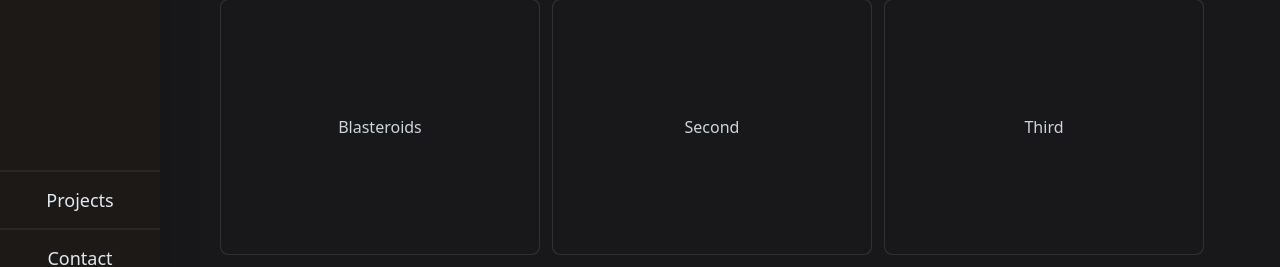
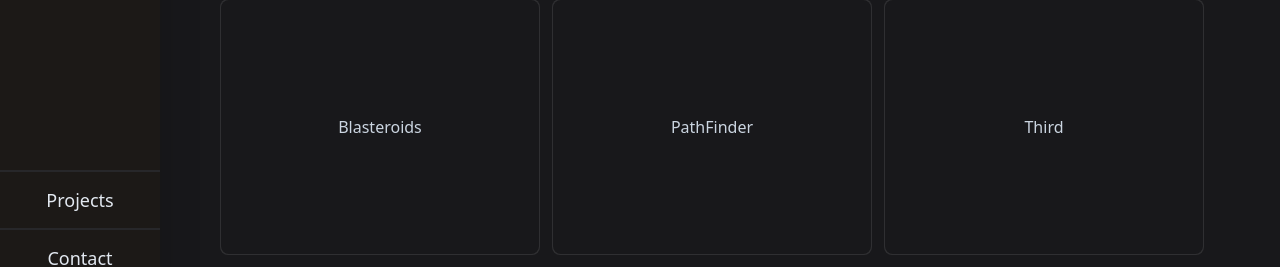
Before and after one commit to StathisKap/stathis-site, a SvelteKit app: page /projects in a window 1280 px wide. Shown: the part 141-408 px from the top of the page. Built offline with nearby package versions, Linux system fonts and the light colour scheme.

Commit message:
Added pathfinder folder

```diff
--- a/src/routes/projects/+page.svelte
+++ b/src/routes/projects/+page.svelte
@@ -2,7 +2,7 @@
 	import { fade } from 'svelte/transition';
 	import { hover } from './hover';
 
-	let projects = ['Blasteroids', 'Second', 'Third', 'Fourth', 'Fifth', 'Sixth'];
+	let projects = ['Blasteroids', 'PathFinder', 'Third', 'Fourth', 'Fifth', 'Sixth'];
 </script>
 
 <div in:fade={{ delay: 100 }}>
--- /dev/null
+++ b/src/routes/projects/pathfinder/+page.svelte
@@ -0,0 +1 @@
+<p class="block text-center text-6xl lg:text-6xl sm:text-5xl font-extrabold uppercase underline from-sky-500 to-yellow-300 text-transparent bg-clip-text bg-gradient-to-r">PathFinder</p>
```
